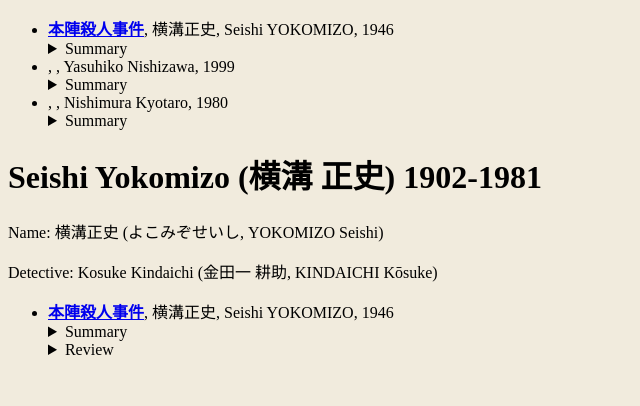
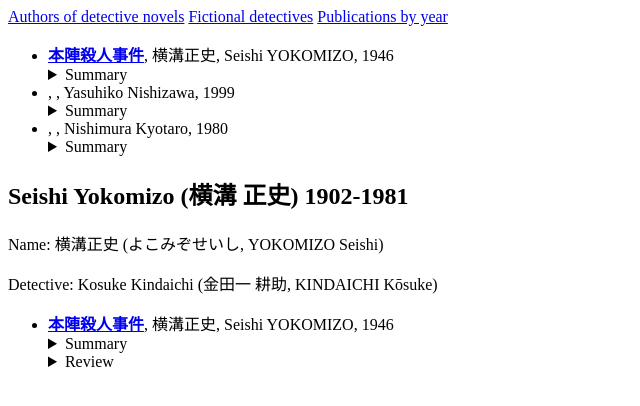
Before and after one commit to IdleTantei/idletantei.github.io, a Jekyll site: the page built from index.html, in a window 1280 px wide. Shown: the top 406 px of the page, without its empty margins (0-640 px from the left). Built offline with Jekyll 4.4.1, drawn with Linux system fonts in a browser that asks for light colours.

Commit message:
class article

```diff
--- a/index.html
+++ b/index.html
@@ -8,6 +8,11 @@ title: index
   <link rel="stylesheet" href="styles.css">
 </head>
 <body>
+  <nav>
+    <a href="/">Authors of detective novels</a>
+    <a href="/blog/">Fictional detectives</a>
+    <a href="/blog/">Publications by year</a>
+  </nav>
   <ul>
     {% for page in site.pages %}
     {% if page.layout == 'book' %}
@@ -21,6 +26,9 @@ title: index
       {% endif %}
       {% endfor %}
   </ul>
+
+<!-- Seishi Yokomizo -->
+<article class="author">
 <h1>Seishi Yokomizo (横溝 正史) 1902-1981</h1>
 <p>Name: 横溝正史 (よこみぞせいし, YOKOMIZO Seishi)</p>
 <p>Detective: Kosuke Kindaichi (金田一 耕助, KINDAICHI Kōsuke)</p>
@@ -43,5 +51,6 @@ title: index
     {% endif %}
     {% endfor %}
 </ul>
+</article>
 </body>
 </html>
--- a/styles.css
+++ b/styles.css
@@ -1,11 +1,8 @@
-body {
-    background-color: rgb(241, 235, 221);
-  }
 
-table, th, td {
-  border: 1px solid white;
-  border-collapse: collapse;
+
+/* articles for the main page */
+.authors {
+  margin: 0;
+  padding: 5px;
+  background-color: rgb(241, 237, 225);
 }
-th {
-  background-color: #96D4D4;
-}
```
